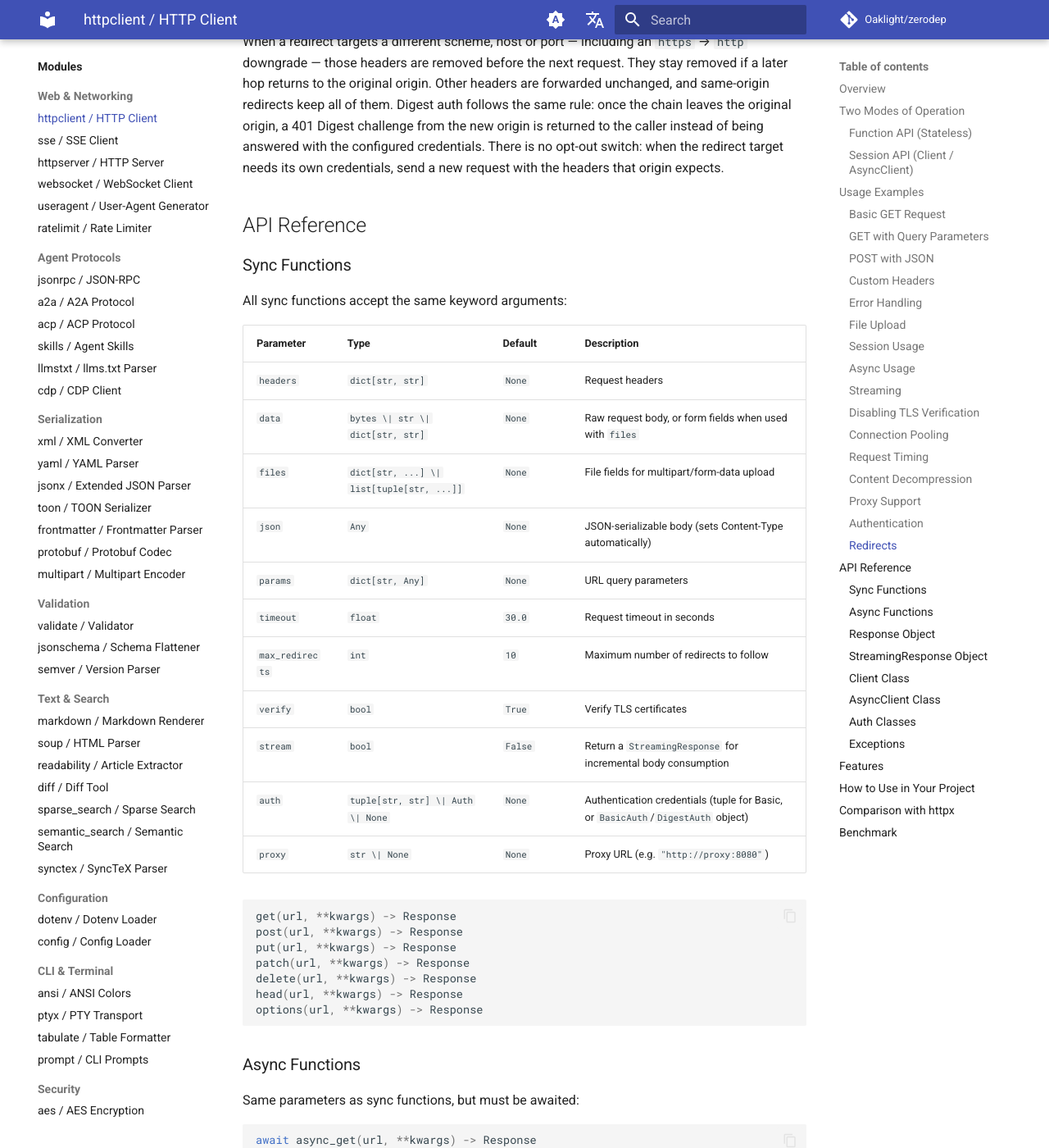
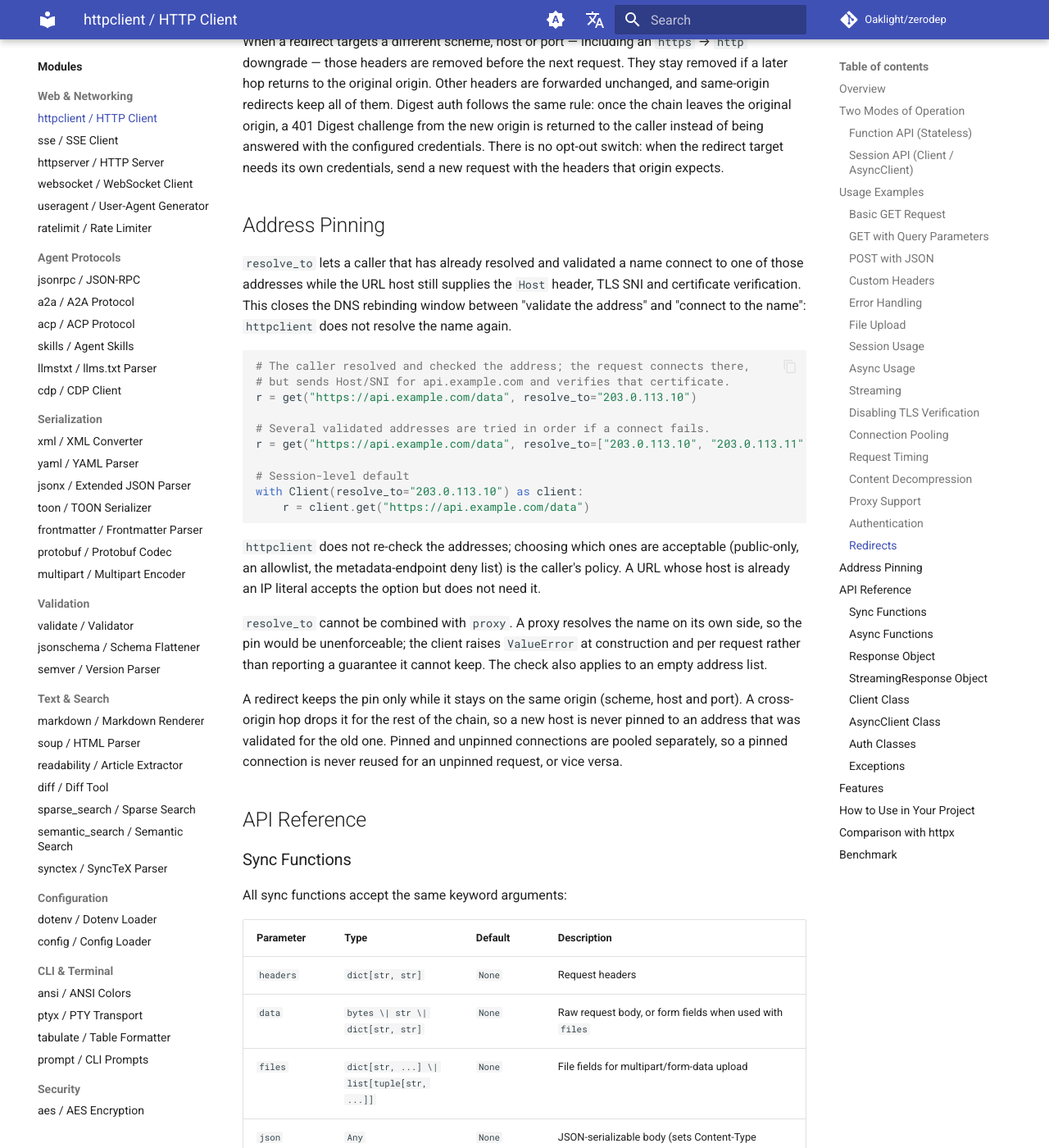
Before and after one commit to Oaklight/zerodep, an MkDocs documentation site: the page built from docs/modules/httpclient.md, in a window 1280 px wide and 1400 px high, scrolled down 8219 px. Shown: the whole window at 82% size. Built offline with MkDocs 1.6.1 and Material for MkDocs 9.7.7, drawn with Linux system fonts in a browser that asks for light colours; comment, search, counter and statistics services are not loaded; some of the changed text lies outside the part shown.

Commit message:
docs(httpclient): document resolve_to address pinning (#305)

````diff
--- a/docs/modules/httpclient.md
+++ b/docs/modules/httpclient.md
@@ -367,6 +367,43 @@ instead of being answered with the configured credentials. There is no opt-out
 switch: when the redirect target needs its own credentials, send a new request
 with the headers that origin expects.
 
+## Address Pinning
+
+`resolve_to` lets a caller that has already resolved and validated a name
+connect to one of those addresses while the URL host still supplies the
+`Host` header, TLS SNI and certificate verification. This closes the DNS
+rebinding window between "validate the address" and "connect to the name":
+`httpclient` does not resolve the name again.
+
+```python
+# The caller resolved and checked the address; the request connects there,
+# but sends Host/SNI for api.example.com and verifies that certificate.
+r = get("https://api.example.com/data", resolve_to="203.0.113.10")
+
+# Several validated addresses are tried in order if a connect fails.
+r = get("https://api.example.com/data", resolve_to=["203.0.113.10", "203.0.113.11"])
+
+# Session-level default
+with Client(resolve_to="203.0.113.10") as client:
+    r = client.get("https://api.example.com/data")
+```
+
+`httpclient` does not re-check the addresses; choosing which ones are
+acceptable (public-only, an allowlist, the metadata-endpoint deny list) is
+the caller's policy. A URL whose host is already an IP literal accepts the
+option but does not need it.
+
+`resolve_to` cannot be combined with `proxy`. A proxy resolves the name on
+its own side, so the pin would be unenforceable; the client raises
+`ValueError` at construction and per request rather than reporting a
+guarantee it cannot keep. The check also applies to an empty address list.
+
+A redirect keeps the pin only while it stays on the same origin (scheme,
+host and port). A cross-origin hop drops it for the rest of the chain, so a
+new host is never pinned to an address that was validated for the old one.
+Pinned and unpinned connections are pooled separately, so a pinned
+connection is never reused for an unpinned request, or vice versa.
+
 ## API Reference
 
 ### Sync Functions
@@ -386,6 +423,7 @@ All sync functions accept the same keyword arguments:
 | `stream` | `bool` | `False` | Return a `StreamingResponse` for incremental body consumption |
 | `auth` | `tuple[str, str] \| Auth \| None` | `None` | Authentication credentials (tuple for Basic, or `BasicAuth`/`DigestAuth` object) |
 | `proxy` | `str \| None` | `None` | Proxy URL (e.g. `"http://proxy:8080"`) |
+| `resolve_to` | `str \| Sequence[str] \| None` | `None` | Validated address(es) to connect to while the URL host keeps `Host`/SNI/verification. Tried in order; not allowed with `proxy` |
 
 ```python
 get(url, **kwargs) -> Response
````
Also changed, not shown: other parts of docs/modules/httpclient.md (+2 -0 lines), docs/changelog.md (+1 -0 lines).
